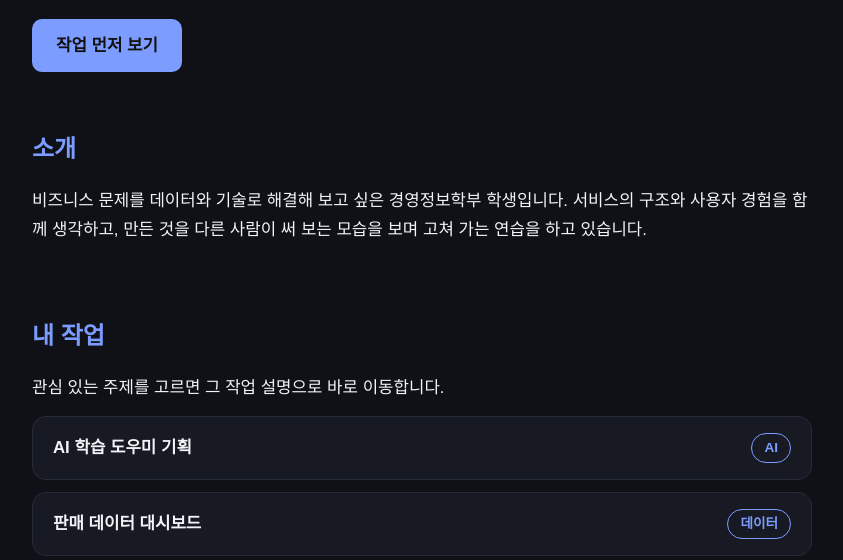
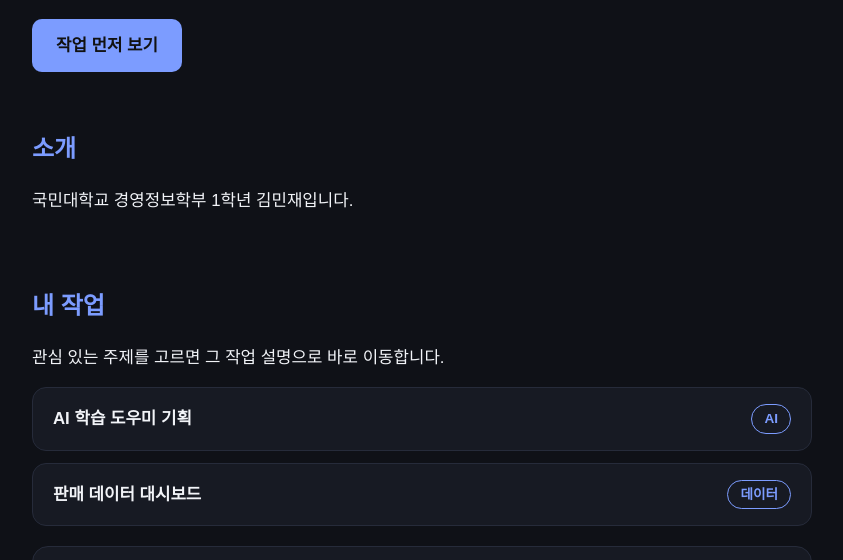
Before and after one commit to goodmin-hue/goodmin-hue.github.io, a website: page index.html in a window 1280 px wide. Shown: the part 216-776 px from the top of the page, without its empty margins (218-1061 px from the left). Drawn offline with Linux system fonts and the light colour scheme; no server answers.

Commit message:
소개 문구 수정

```diff
--- a/index.html
+++ b/index.html
@@ -146,7 +146,7 @@
 
     <section id="about">
       <h2>소개</h2>
-      <p>비즈니스 문제를 데이터와 기술로 해결해 보고 싶은 경영정보학부 학생입니다. 서비스의 구조와 사용자 경험을 함께 생각하고, 만든 것을 다른 사람이 써 보는 모습을 보며 고쳐 가는 연습을 하고 있습니다.</p>
+      <p>국민대학교 경영정보학부 1학년 김민재입니다.</p>
     </section>
 
     <section id="works">
```
